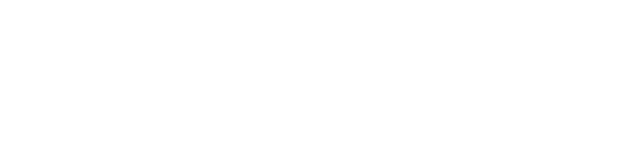
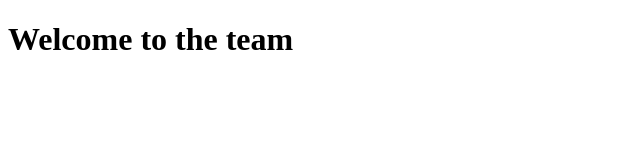
Before and after one commit to CirleaCatalin/ex, a plain HTML site: page src/index.html in a window 1280 px wide. Shown: the whole page, without its empty margins (0-640 px from the left). Drawn offline with Linux system fonts and the light colour scheme.

Commit message:
Adding some style to the page

```diff
--- a/src/index.html
+++ b/src/index.html
@@ -5,6 +5,6 @@
     <title>Title</title>
 </head>
 <body>
-
+    <h1>Welcome to the team</h1>
 </body>
 </html>
--- /dev/null
+++ b/src/style.css
@@ -0,0 +1,4 @@
+*{
+    margin: 0;
+    font-size: 10px;
+}
```
